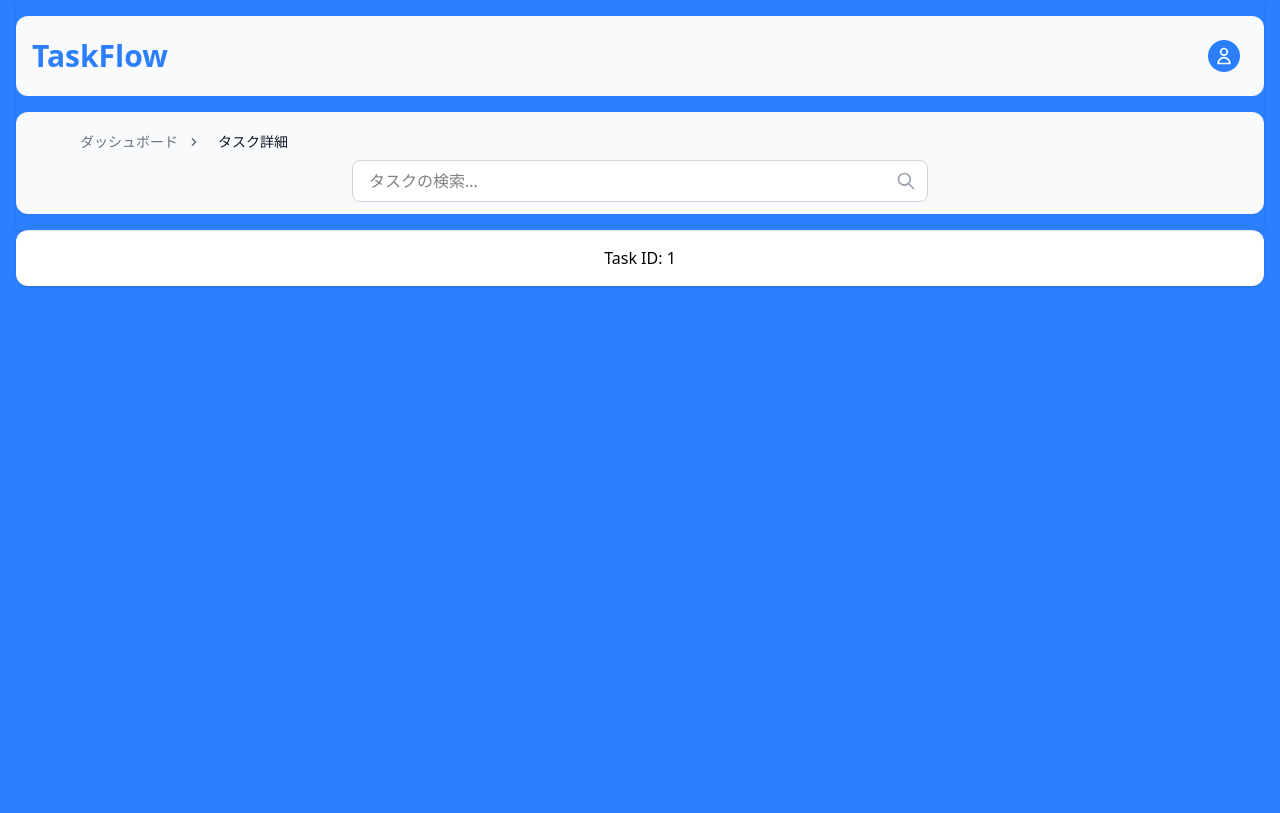
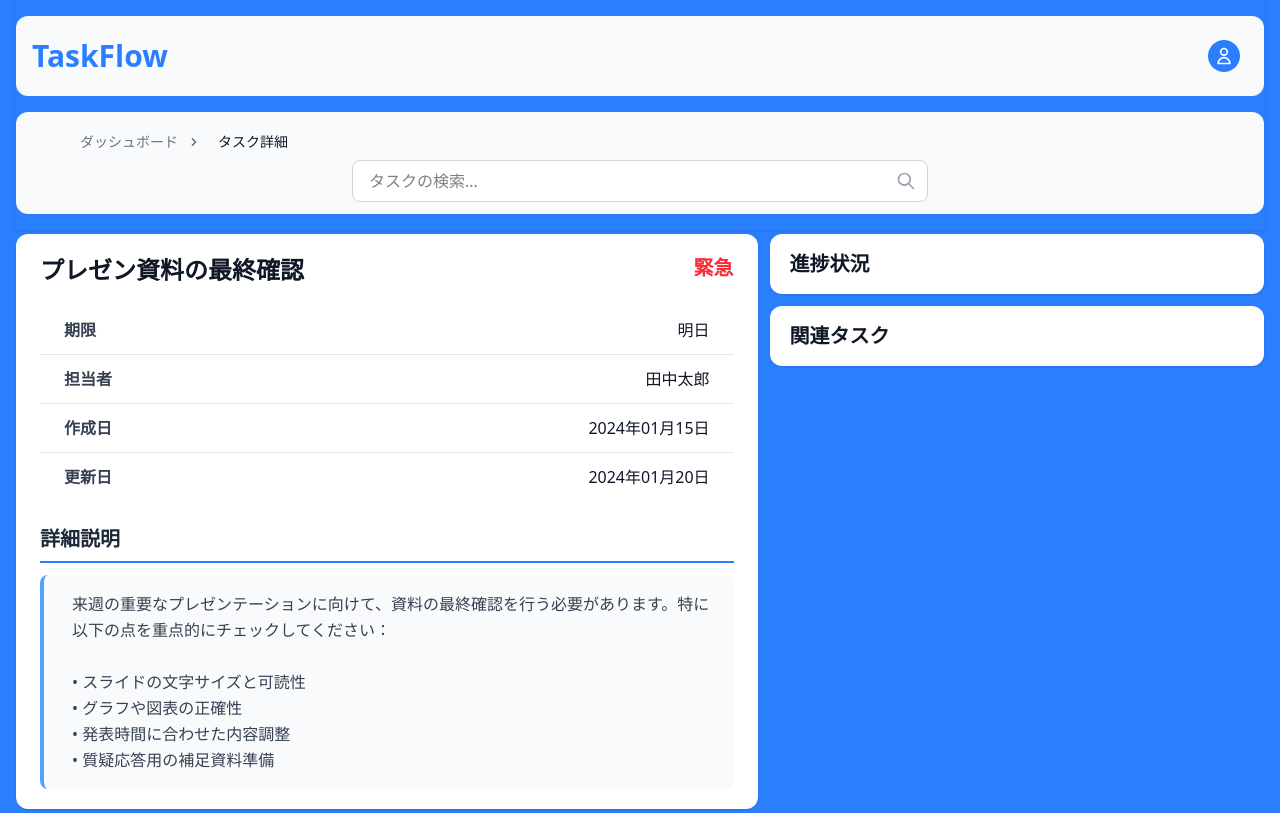
Before and after one commit to nakano1122/todo-frontend, a Next.js app: page /task/1 in a window 1280 px wide. Built offline with nearby package versions, Linux system fonts and the light colour scheme.

Commit message:
create task main

```diff
--- /dev/null
+++ b/src/app/task/[task_id]/components/Progress.tsx
@@ -0,0 +1,9 @@
+const Progress = () => {
+  return (
+    <div className="bg-white shadow px-5 py-4 rounded-xl">
+      <div className="font-bold text-xl text-gray-900">進捗状況</div>
+    </div>
+  );
+};
+
+export default Progress;
--- /dev/null
+++ b/src/app/task/[task_id]/components/RelatedTaskList.tsx
@@ -0,0 +1,9 @@
+const RelatedTaskList = () => {
+  return (
+    <div className="bg-white shadow px-5 py-4 rounded-xl">
+      <div className="font-bold text-xl text-gray-900">関連タスク</div>
+    </div>
+  );
+};
+
+export default RelatedTaskList;
--- /dev/null
+++ b/src/app/task/[task_id]/components/TaskMain.tsx
@@ -0,0 +1,76 @@
+const TaskMain = ({ task_id }: { task_id: string }) => {
+  console.log("Task ID:", task_id);
+  const taskDetails = {
+    id: task_id,
+    title: "プレゼン資料の最終確認",
+    urgency: "緊急",
+    dueDate: "明日",
+    assignee: "田中太郎",
+    createdDate: "2024年01月15日",
+    updatedDate: "2024年01月20日",
+    description:
+      "来週の重要なプレゼンテーションに向けて、資料の最終確認を行う必要があります。特に以下の点を重点的にチェックしてください：\n\n• スライドの文字サイズと可読性\n• グラフや図表の正確性\n• 発表時間に合わせた内容調整\n• 質疑応答用の補足資料準備",
+  };
+  return (
+    <div className="bg-white shadow px-6 py-5 rounded-xl">
+      <div className="flex justify-between">
+        <div className="font-bold text-2xl text-gray-900">
+          プレゼン資料の最終確認
+        </div>
+        <div className="font-bold text-xl text-red-500">緊急</div>
+      </div>
+      <div className="pt-5">
+        <table className="w-full">
+          <tbody>
+            <tr className="border-b border-gray-200">
+              <td className="py-3 px-6 font-semibold text-gray-700 text-left">
+                期限
+              </td>
+              <td className="py-3 px-6 text-gray-900 text-right">
+                {taskDetails.dueDate}
+              </td>
+            </tr>
+            <tr className="border-b border-gray-200">
+              <td className="py-3 px-6 font-semibold text-gray-700 text-left">
+                担当者
+              </td>
+              <td className="py-3 px-6 text-gray-900 text-right">
+                {taskDetails.assignee}
+              </td>
+            </tr>
+            <tr className="border-b border-gray-200">
+              <td className="py-3 px-6 font-semibold text-gray-700 text-left">
+                作成日
+              </td>
+              <td className="py-3 px-6 text-gray-900 text-right">
+                {taskDetails.createdDate}
+              </td>
+            </tr>
+            <tr>
+              <td className="py-3 px-6 font-semibold text-gray-700 text-left">
+                更新日
+              </td>
+              <td className="py-3 px-6 text-gray-900 text-right">
+                {taskDetails.updatedDate}
+              </td>
+            </tr>
+          </tbody>
+        </table>
+      </div>
+      <div className="pt-6">
+        <h3 className="font-semibold text-xl text-gray-800 border-b-2 border-blue-500 pb-2">
+          詳細説明
+        </h3>
+        <div className="pt-3">
+          <div className="bg-gray-50 p-4 rounded-lg border-l-4 border-blue-400">
+            <p className="text-gray-700 leading-relaxed whitespace-pre-line pl-3">
+              {taskDetails.description}
+            </p>
+          </div>
+        </div>
+      </div>
+    </div>
+  );
+};
+
+export default TaskMain;
--- a/src/app/task/[task_id]/page.tsx
+++ b/src/app/task/[task_id]/page.tsx
@@ -1,3 +1,7 @@
+import Progress from "./components/Progress";
+import RelatedTaskList from "./components/RelatedTaskList";
+import TaskMain from "./components/TaskMain";
+
 interface TaskListPageProps {
   params: {
     task_id: string;
@@ -7,8 +11,14 @@ interface TaskListPageProps {
 const TaskListPage = async ({ params }: TaskListPageProps) => {
   const { task_id } = await params;
   return (
-    <div className="bg-white shadow px-5 py-4 rounded-xl flex flex-col items-center">
-      Task ID: {task_id}
+    <div className="flex flex-col items-center lg:flex-row lg:items-start w-full justify-between gap-3 py-1">
+      <div className="flex flex-col w-3/5 gap-3">
+        <TaskMain task_id={task_id} />
+      </div>
+      <div className="flex flex-col md:flex-row lg:flex-col w-2/5 gap-3">
+        <Progress />
+        <RelatedTaskList />
+      </div>
     </div>
   );
 };
```
